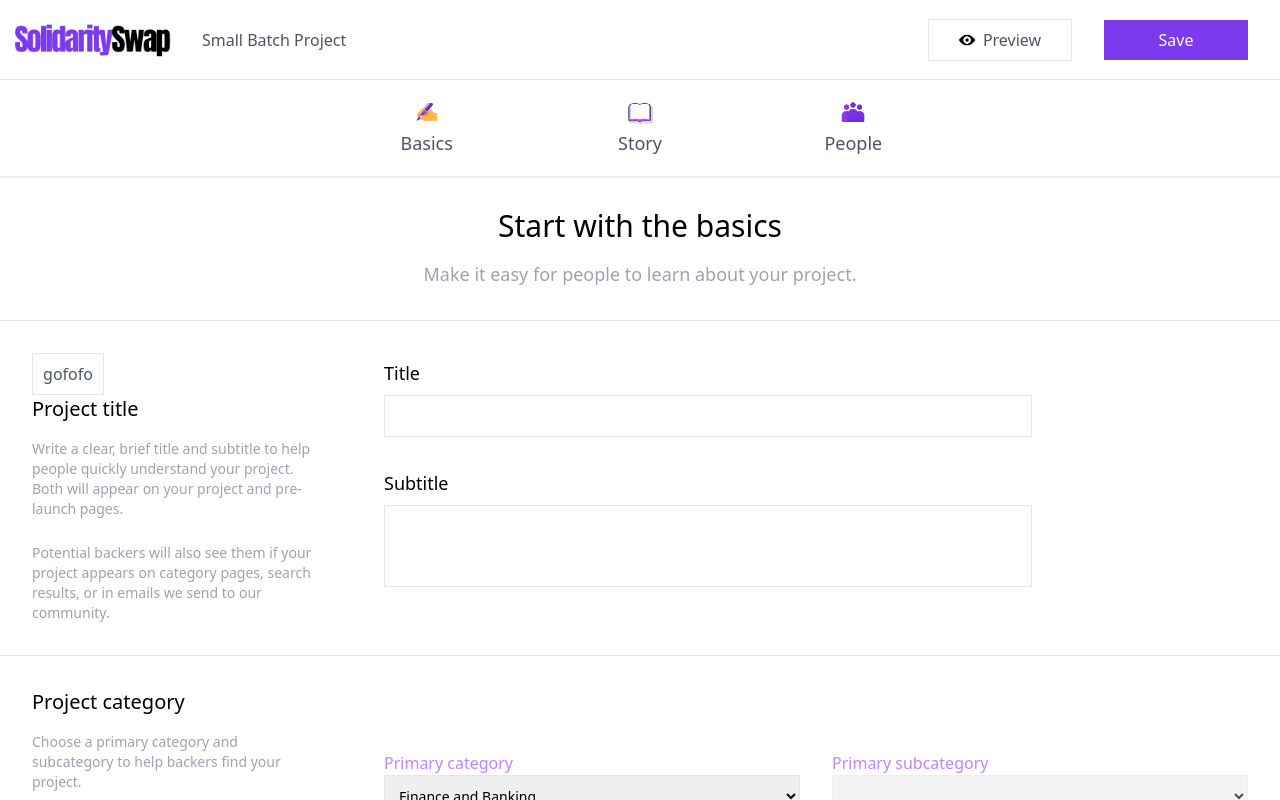
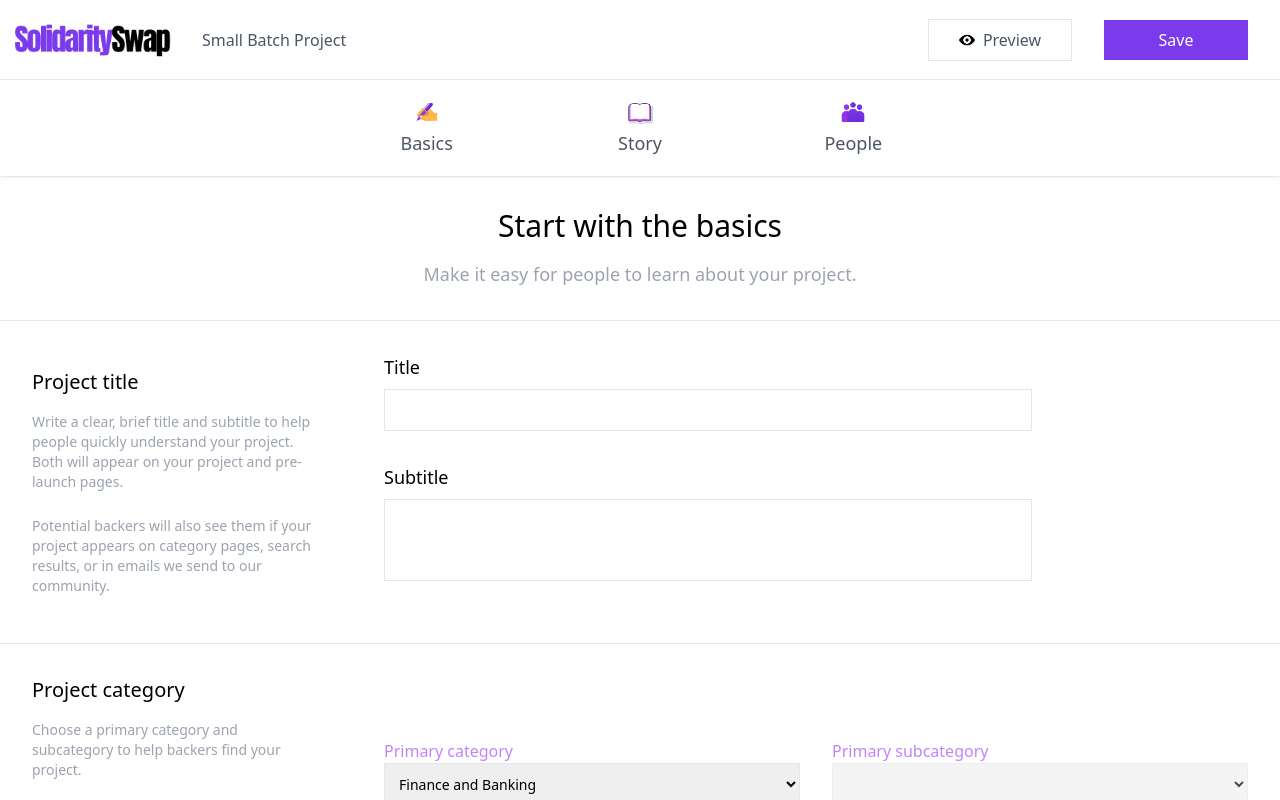
Before and after one commit to Alef-gabriel/solidaryswap, a SvelteKit app: page /edit/basics in a window 1280 px wide. Shown: the top 800 px of the page. Built offline with nearby package versions, Linux system fonts and the light colour scheme.

Commit message:
fix some issues on basics page

```diff
--- a/src/routes/edit/basics/+page.svelte
+++ b/src/routes/edit/basics/+page.svelte
@@ -86,9 +86,8 @@
   });
 </script>
 
-<MainProjectNavBar />
+<MainProjectNavBar saveFunction={handleSubmit}/>
 <EditProjectNavBar />
-<WalletConnect />
 <div class="w-full">
   <div class="flex flex-col justify-center items-center w-full h-36">
     <h1 class="text-3xl pb-4">Start with the basics</h1>
@@ -99,15 +98,6 @@
   <hr />
   <div class="flex gap-16 w-full h-86 items-center justify-center p-8">
     <div class="w-1/4">
-      <button
-        type="submit"
-        on:click={async () => {
-          await handleSubmit();
-        }}
-        class="bg-white border text-gray-600 py-2 px-4 w-1/4 flex items-center justify-center gap-2"
-      >
-        gofofo</button
-      >
       <h2 class="text-xl pb-4">Project title</h2>
       <p class="text-gray-400 text-sm">
         Write a clear, brief title and subtitle to help people quickly
```
